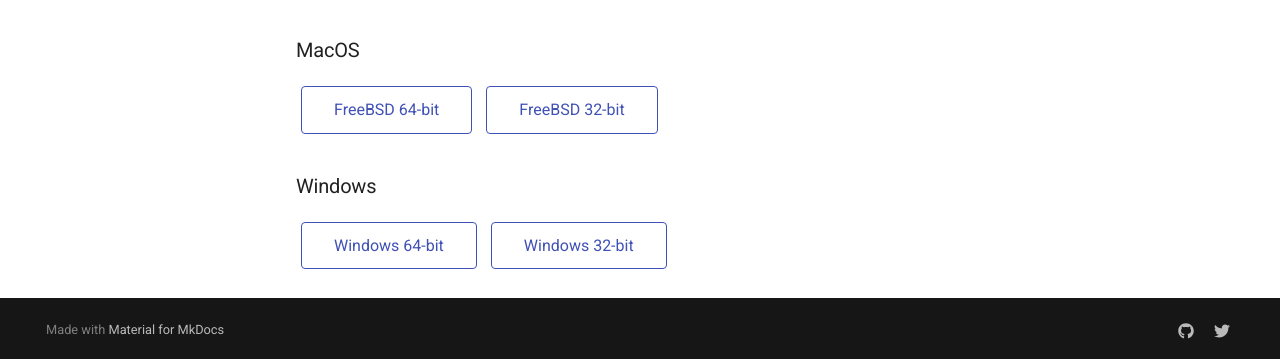
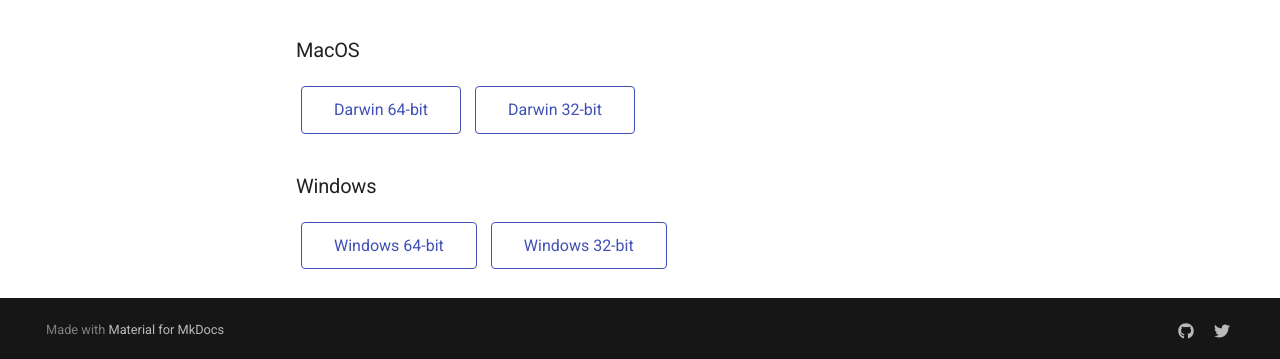
Before and after one commit to depado/goploader, an MkDocs documentation site: the page built from docs/docs/client/install.md, in a window 1280 px wide and 1175 px high. Shown: the part 813-1172 px from the top of the window. Built offline with MkDocs 1.6.1 and Material for MkDocs 9.7.7, drawn with Linux system fonts in a browser that asks for light colours; comment, search, counter and statistics services are not loaded; old or Windows-style settings are respelled for this version of MkDocs.

Commit message:
Fix macOS download links in the client documentation

```diff
--- a/docs/docs/client/install.md
+++ b/docs/docs/client/install.md
@@ -37,8 +37,8 @@
 
 ### MacOS
 
-<a class="btn" href="https://gpldr.in/releases/clients/client_freebsd_amd64">FreeBSD 64-bit</a>
-<a class="btn" href="https://gpldr.in/releases/clients/client_freebsd_386">FreeBSD 32-bit</a>
+<a class="btn" href="https://gpldr.in/releases/clients/client_darwin_amd64">Darwin 64-bit</a>
+<a class="btn" href="https://gpldr.in/releases/clients/client_darwin_386">Darwin 32-bit</a>
 
 ### Windows
 
```
